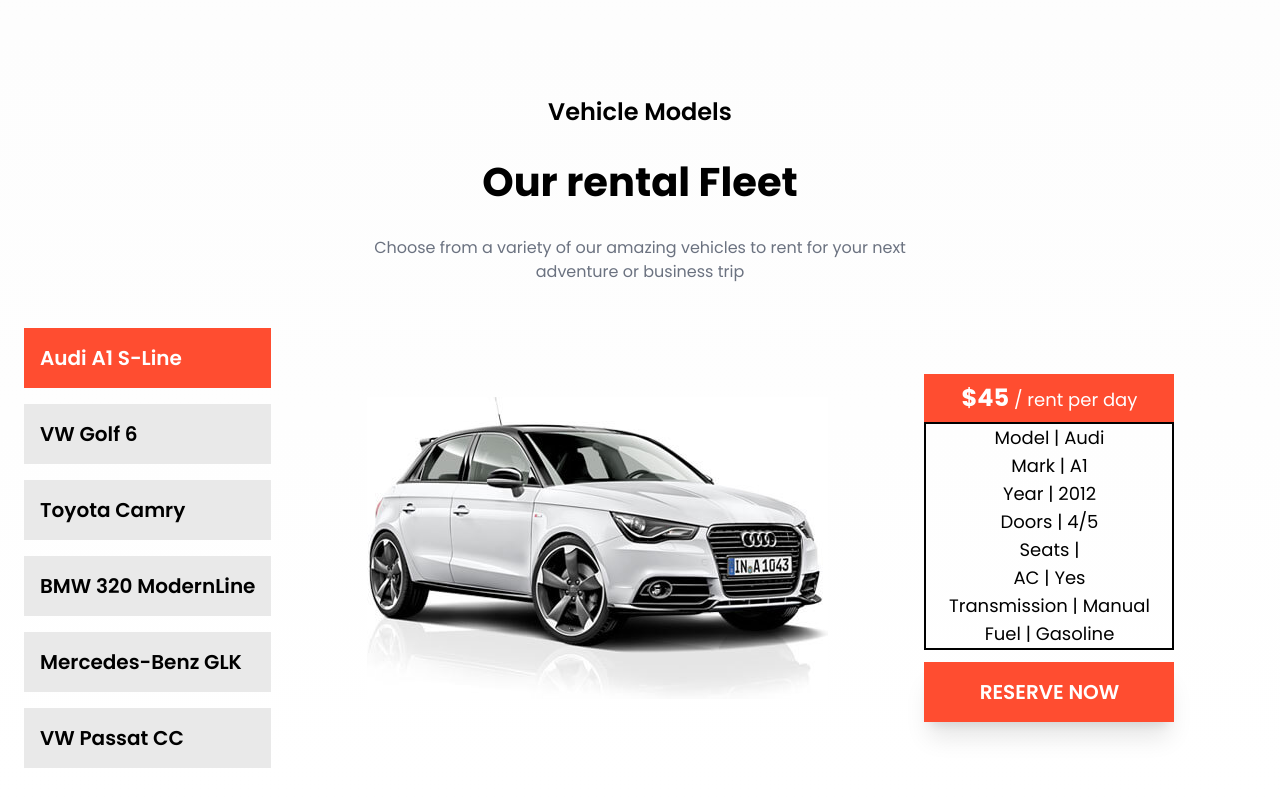
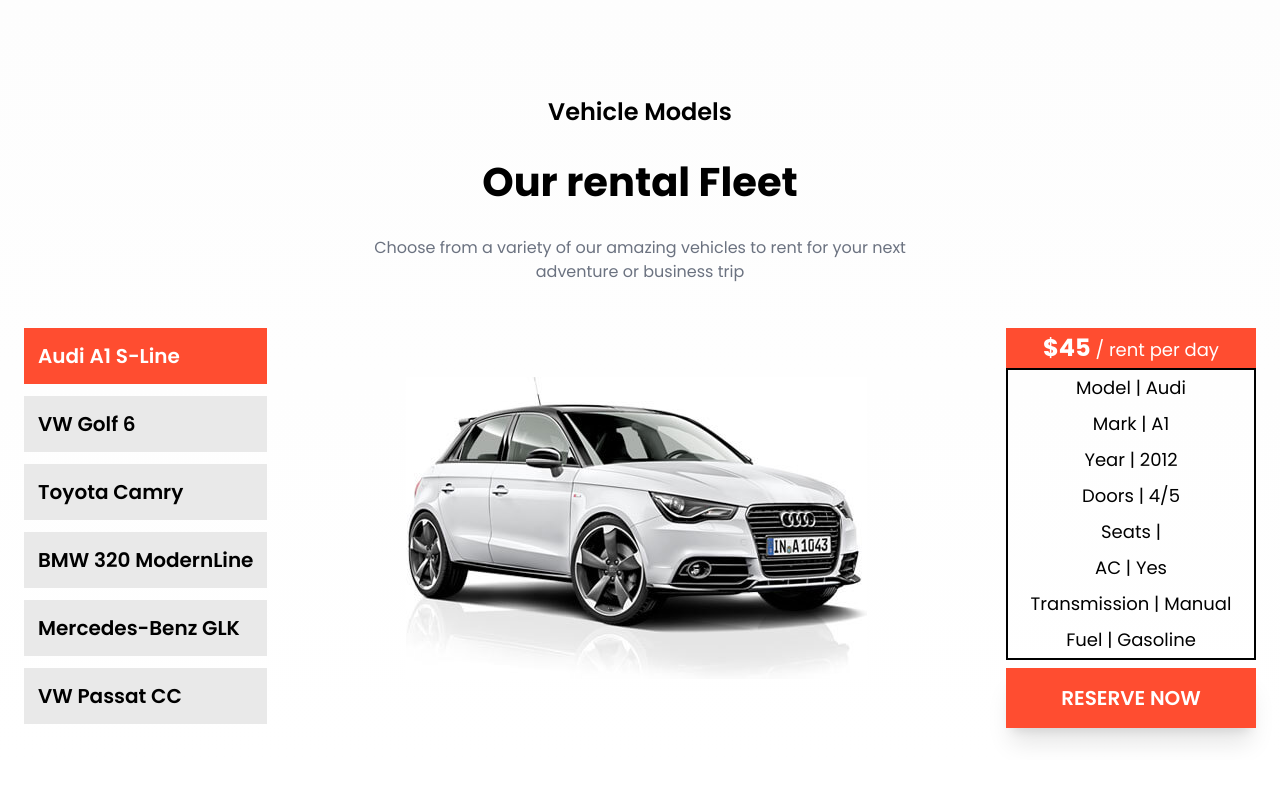
Before and after one commit to DevB00/CarRental, a React (Vite) app: page / in a window 1280 px wide. Shown: the part 1912-2712 px from the top of the page. After the commit the page ends 2672 px from the top, so only its background shows below. Built offline with nearby package versions, Linux system fonts and the light colour scheme.

Commit message:
finished the other section
Finished the section just missing some text adjustment

```diff
--- a/src/scenes/HomePage/index.jsx
+++ b/src/scenes/HomePage/index.jsx
@@ -192,20 +192,20 @@ const Home = () => {
           </div>
         </div>
       </section>
-      <section className="mt-36 flex w-full max-w-[1300px] flex-col items-center gap-6 text-center">
+      <section className="mt-36 flex w-full max-w-[1300px] flex-col items-center  gap-6 text-center">
         <h2 className="text-2xl font-semibold">Vehicle Models</h2>
         <h3 className="text-[2.5rem] font-bold">Our rental Fleet</h3>
         <p className="max-w-[34rem] text-gray-500">
           Choose from a variety of our amazing vehicles to rent for your next
           adventure or business trip
         </p>
-        <div className="mt-5 flex w-full flex-col  gap-24  md:flex-row">
-          <div className="flex flex-col gap-4">
+        <div className="mt-5 flex min-h-[25rem] w-full flex-col gap-4 md:flex-row md:justify-between">
+          <div className="flex flex-col gap-3">
             {carsList.map((carName, index) => (
               <div>
                 <button
                   className={twMerge(
-                    `w-full p-4  text-left text-xl font-semibold transition-all duration-200 hover:bg-[#ff4d30] hover:text-white`,
+                    `w-full p-3.5 text-left text-xl font-semibold transition-all duration-200 hover:bg-[#ff4d30] hover:text-white`,
                     `${
                       selectedCar === carName
                         ? "bg-[#ff4d30] text-white"
@@ -222,35 +222,36 @@ const Home = () => {
               </div>
             ))}
           </div>
-          <div className="flex flex-col items-center gap-24 sm:flex-row">
-            <img className="w-full" src={carData.img} alt="car" />
-            <div>
+          <div className="flex items-center justify-center">
+            <img src={carData.img} alt="car" />
+          </div>
+          <div className="flex w-full justify-center md:w-min">
             <div className="w-[250px]">
-                <h4 className="bg-[#ff4d30] p-2 text-lg text-white">
+              <h4 className="bg-[#ff4d30] p-1 text-lg text-white">
                 <span className="text-2xl font-bold">${carData.price}</span> /
                 rent per day
               </h4>
               <div className="flex flex-col border-2 border-black">
-                  <p className="text-lg">Model | {carData.model}</p>
-                  <p className="text-lg">Mark | {carData.mark}</p>
-                  <p className="text-lg">Year | {carData.year}</p>
-                  <p className="text-lg">Doors | {carData.doors}</p>
-                  <p className="text-lg">Seats | {carData.seats}</p>
-                  <p className="text-lg">AC | {carData.air}</p>
-                  <p className="text-lg">
+                <p className="py-1 text-lg">Model | {carData.model}</p>
+                <p className="py-1 text-lg">Mark | {carData.mark}</p>
+                <p className="py-1 text-lg">Year | {carData.year}</p>
+                <p className="py-1 text-lg">Doors | {carData.doors}</p>
+                <p className="py-1 text-lg">Seats | {carData.seats}</p>
+                <p className="py-1 text-lg">AC | {carData.air}</p>
+                <p className="py-1 text-lg">
                   Transmission | {carData.transmission}
                 </p>
-                  <p className="text-lg">Fuel | {carData.fuel}</p>
+                <p className="py-1 text-lg">Fuel | {carData.fuel}</p>
               </div>
 
-                <button className="mt-3 w-full bg-[#ff4d30] px-4 py-4 text-xl  font-semibold text-white shadow-xl transition duration-300 hover:bg-[#fa3f20]">
+              <button className="mt-2 w-full bg-[#ff4d30] px-4 py-4 text-xl  font-semibold text-white shadow-xl transition duration-300 hover:bg-[#fa3f20]">
                 RESERVE NOW
               </button>
             </div>
           </div>
         </div>
-        </div>
       </section>
+
     </main>
   );
 };
```
Lines whose indentation alone changed are shown as unchanged.
